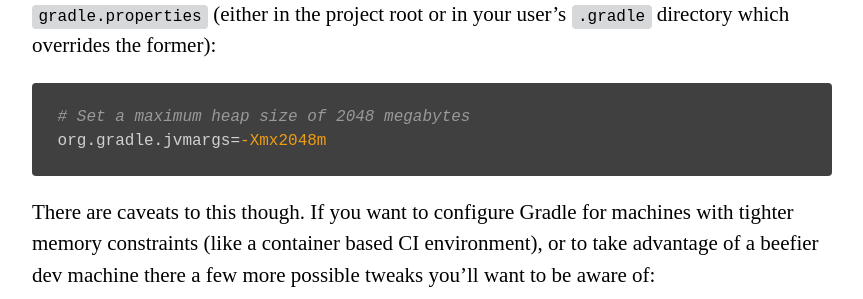
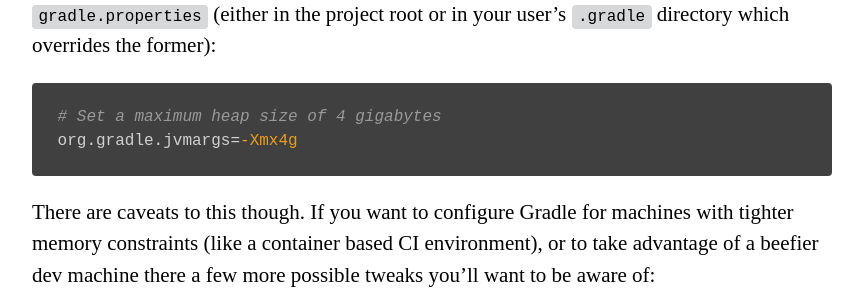
Before and after one commit to seadowg/seadowg.github.com, a Jekyll site: the page built from _posts/2025-05-27-configuring-gradle-memory-usage.md, in a window 1280 px wide. Shown: the part 268-567 px from the top of the page, without its empty margins (208-1071 px from the left). Built offline with Jekyll 4.4.1, drawn with Linux system fonts in a browser that asks for light colours.

Commit message:
Increase example to help random copy pasters

````diff
--- a/_posts/2025-05-27-configuring-gradle-memory-usage.md
+++ b/_posts/2025-05-27-configuring-gradle-memory-usage.md
@@ -8,8 +8,8 @@ title:  "Configuring Gradle Memory Usage"
 The "simplest" way to configure how much memory Gradle will use is to configure the heap for the JVM process it spawns by passing args with `org.gradle.jvmargs` in `gradle.properties` (either in the project root or in your user's `.gradle` directory which overrides the former):
 
 ```properties
-# Set a maximum heap size of 2048 megabytes
-org.gradle.jvmargs=-Xmx2048m
+# Set a maximum heap size of 4 gigabytes
+org.gradle.jvmargs=-Xmx4g
 ```
 
 There are caveats to this though. If you want to configure Gradle for machines with tighter memory constraints (like a container based CI environment), or to take advantage of a beefier dev machine there a few more possible tweaks you'll want to be aware of:
````
